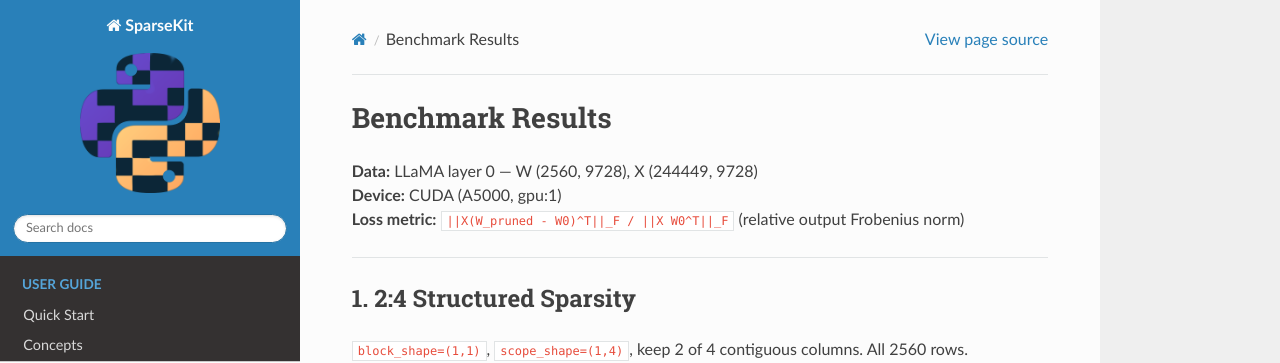
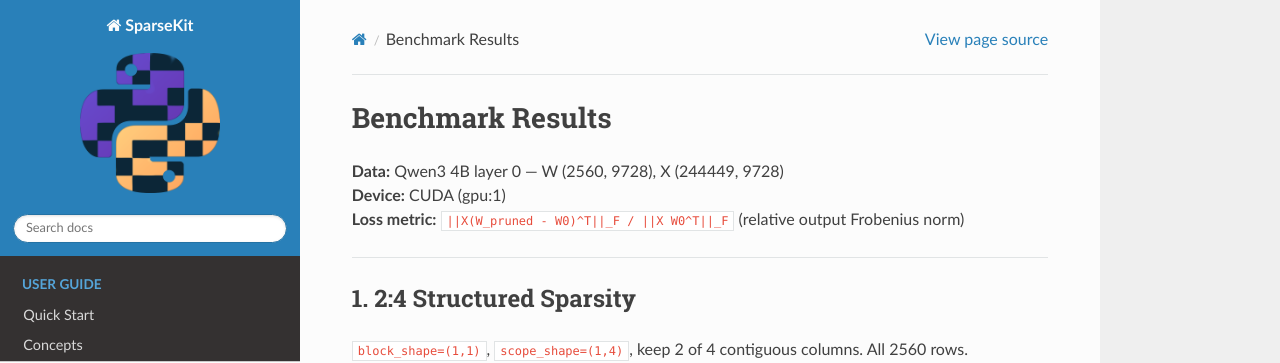
Before and after one commit to ayghri/sparsekit, a Sphinx documentation site: the page built from docs/source/results.rst, in a window 1280 px wide and 900 px high. Shown: the top 363 px of the window. Built offline with Sphinx 7.4.7 and the Read the Docs theme 3.1.0, drawn with Linux system fonts in a browser that asks for light colours.

Commit message:
correct model used in results to Qwen3

```diff
--- a/docs/source/results.rst
+++ b/docs/source/results.rst
@@ -1,8 +1,8 @@
 Benchmark Results
 =================
 
-| **Data:** LLaMA layer 0 — W (2560, 9728), X (244449, 9728)
-| **Device:** CUDA (A5000, gpu:1)
+| **Data:** Qwen3 4B layer 0 — W (2560, 9728), X (244449, 9728)
+| **Device:** CUDA (gpu:1)
 | **Loss metric:** ``||X(W_pruned - W0)^T||_F / ||X W0^T||_F`` (relative output Frobenius norm)
 
 ----
```
